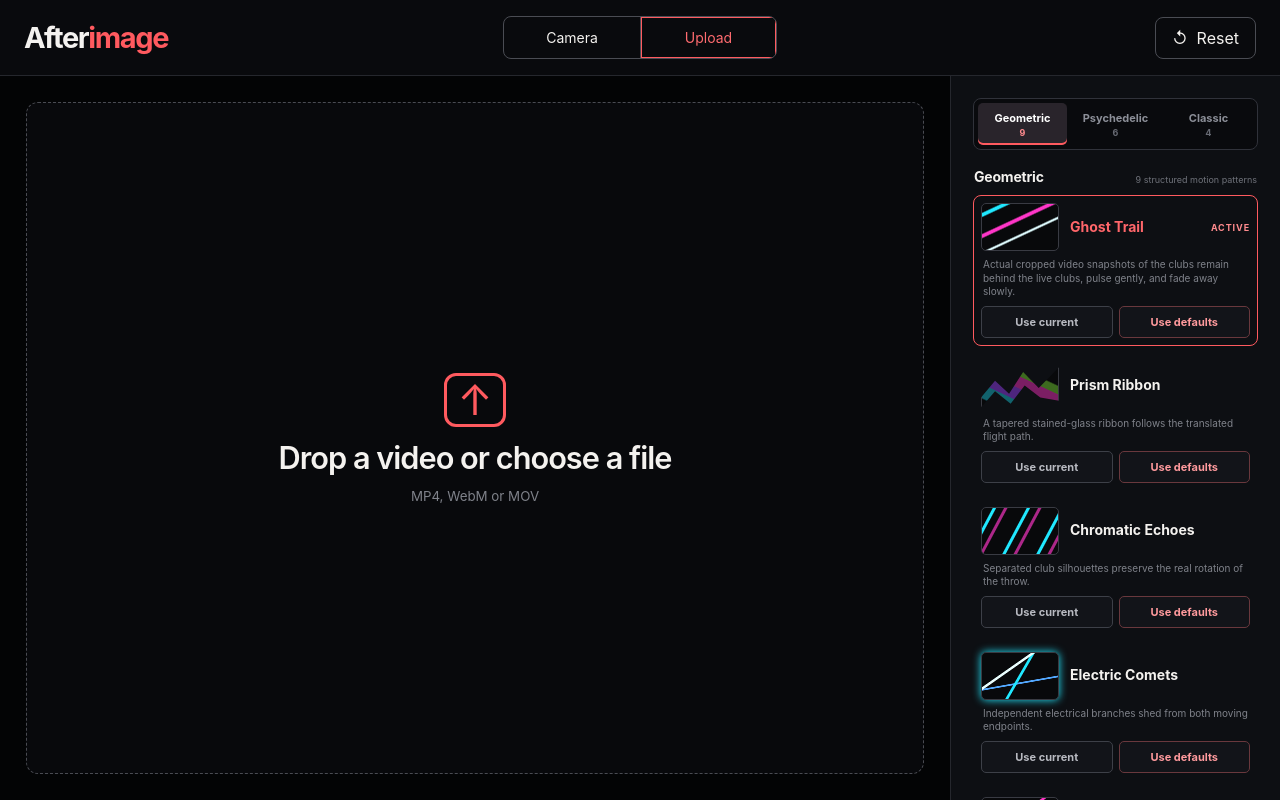
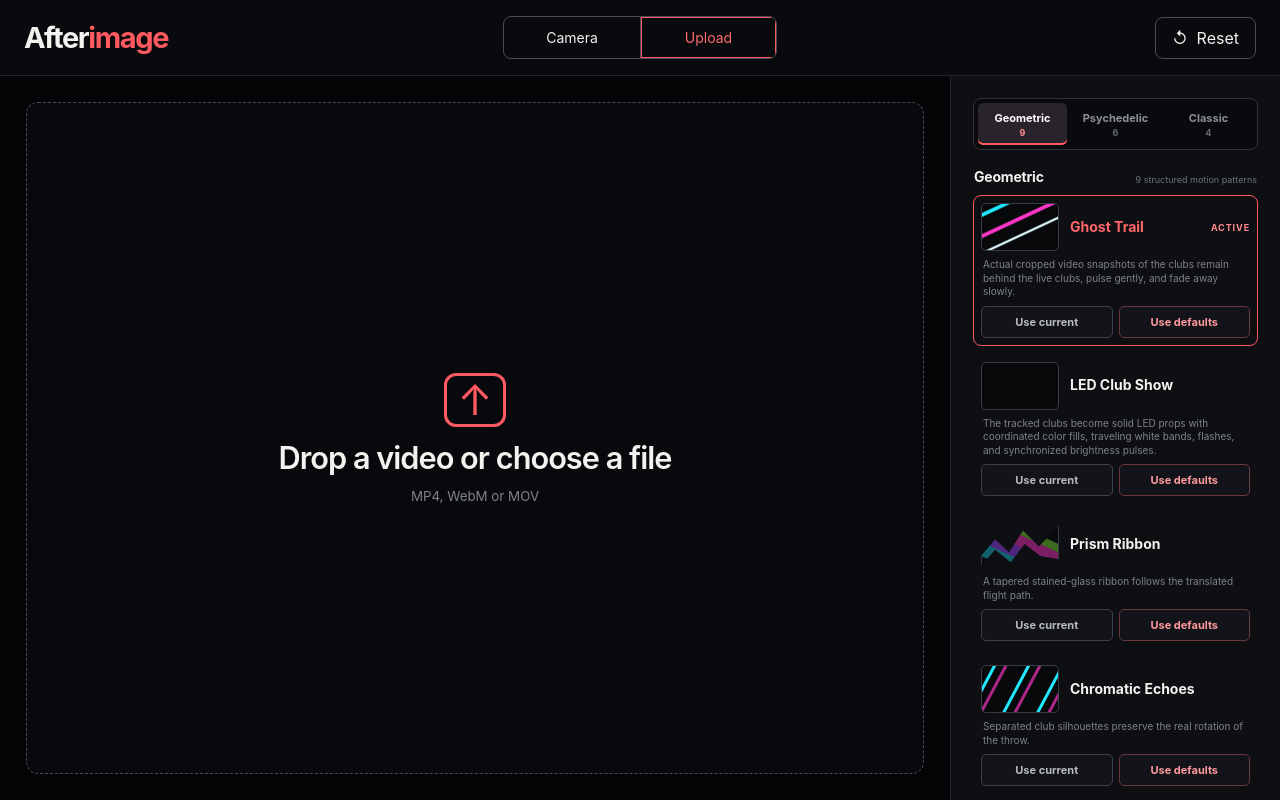
Before and after one commit to bemilbandin-ops/JUGGOZ, a React (Vite) app: page / in a window 1280 px wide. Built offline with nearby package versions, Linux system fonts and the light colour scheme.

Commit message:
Register separate LED club show preset

```diff
--- a/src/pixelPoiPatterns.ts
+++ b/src/pixelPoiPatterns.ts
@@ -1,5 +1,6 @@
 export type PatternId =
   | 'neon-rails'
+  | 'led-club-show'
   | 'prism-ribbon'
   | 'chromatic-echoes'
   | 'electric-comets'
@@ -27,6 +28,7 @@ export type PatternPreset = {
 
 export const PATTERN_PRESETS: PatternPreset[] = [
   { id: 'neon-rails', name: 'Ghost Trail', category: 'geometric', geometry: 'real club snapshot trail', description: 'Actual cropped video snapshots of the clubs remain behind the live clubs, pulse gently, and fade away slowly.' },
+  { id: 'led-club-show', name: 'LED Club Show', category: 'geometric', geometry: 'full-body animated club lighting', description: 'The tracked clubs become solid LED props with coordinated color fills, traveling white bands, flashes, and synchronized brightness pulses.' },
   { id: 'prism-ribbon', name: 'Prism Ribbon', category: 'geometric', geometry: 'open trajectory mesh', description: 'A tapered stained-glass ribbon follows the translated flight path.' },
   { id: 'chromatic-echoes', name: 'Chromatic Echoes', category: 'geometric', geometry: 'discrete pose stamps', description: 'Separated club silhouettes preserve the real rotation of the throw.' },
   { id: 'electric-comets', name: 'Electric Comets', category: 'geometric', geometry: 'endpoint particles', description: 'Independent electrical branches shed from both moving endpoints.' },
```
